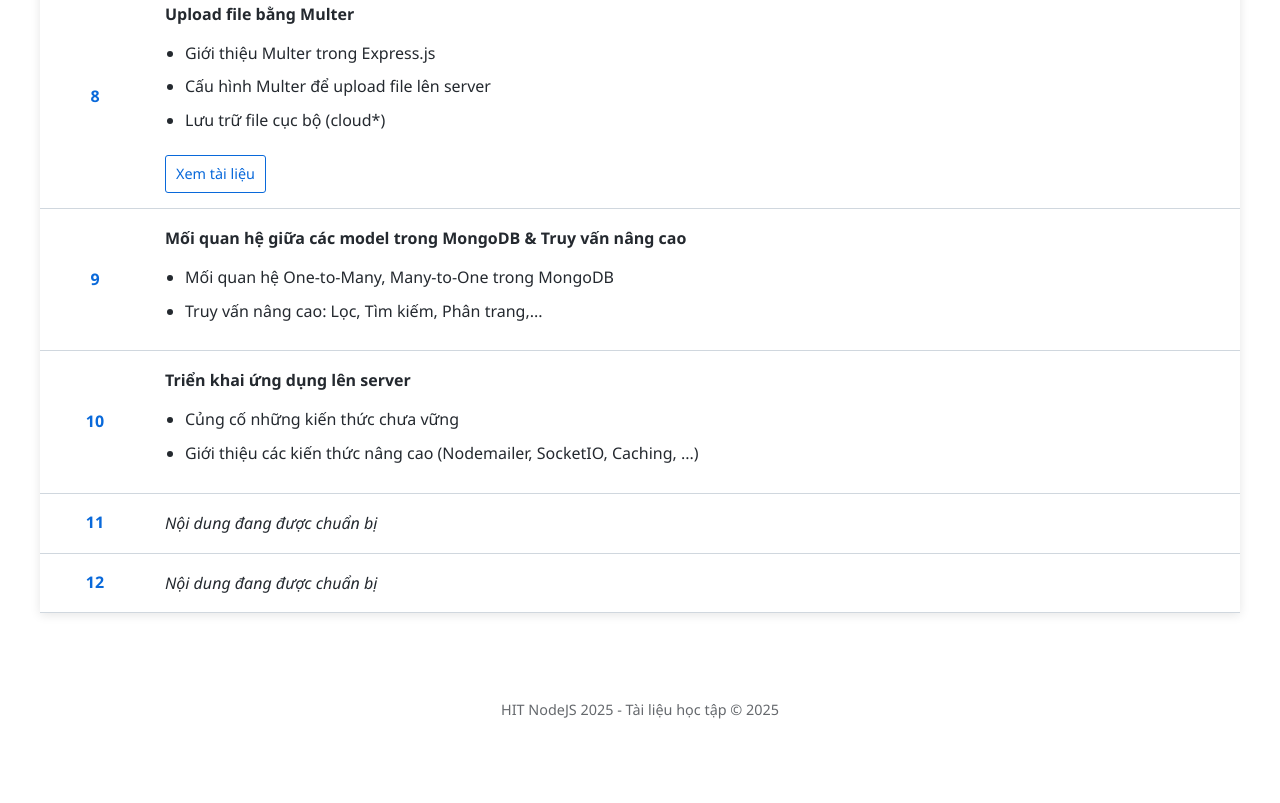
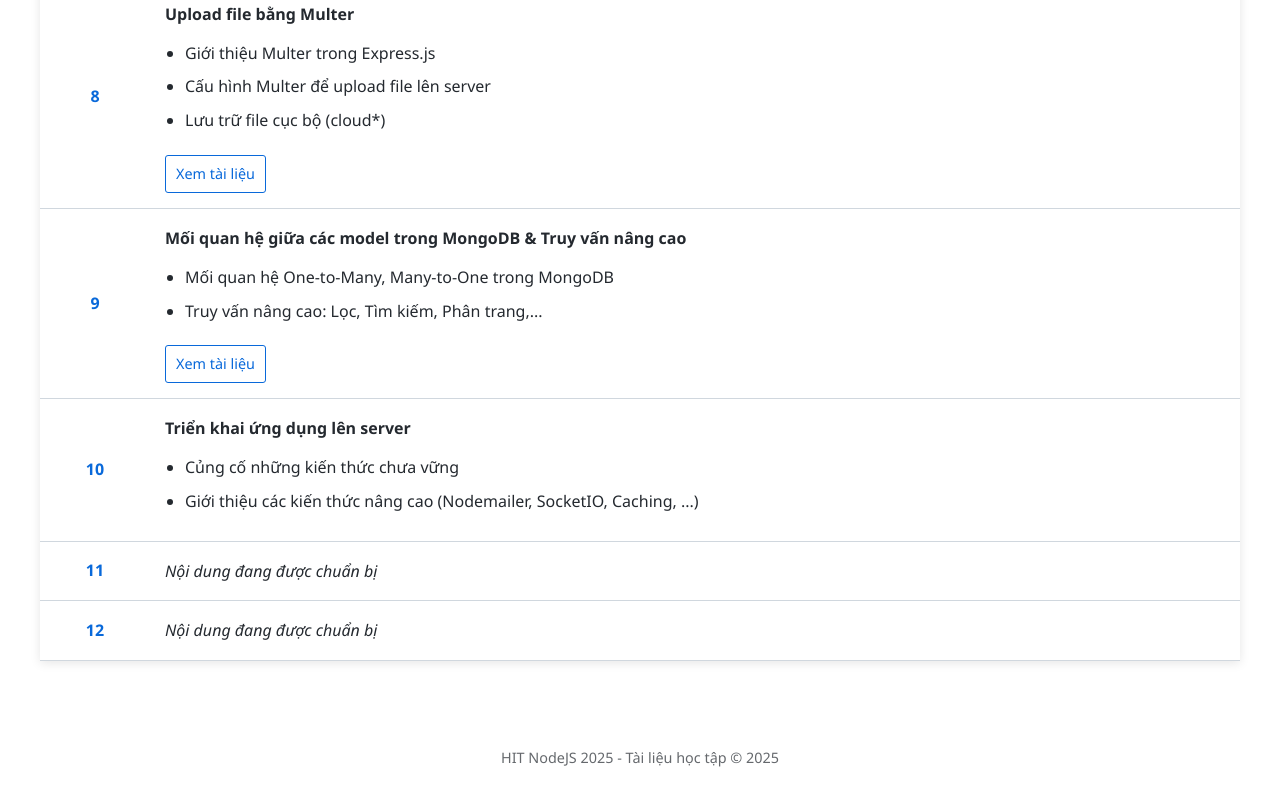
Before and after one commit to ductung3008/HIT-NodeJS-2025, a plain HTML site: page index.html in a window 1280 px wide. Shown: the part 1824-2627 px from the top of the page. Before the commit the page ends 2579 px from the top, so only its background shows below. Drawn offline with nearby package versions, Linux system fonts and the light colour scheme.

Commit message:
feat: add docs week 9

```diff
--- a/index.html
+++ b/index.html
@@ -631,6 +631,13 @@
                                     trang,...
                                 </li>
                             </ul>
+
+                            <a
+                                href="#"
+                                class="doc-link"
+                                data-doc-path="./week-9/docs.md"
+                                >Xem tài liệu</a
+                            >
                         </td>
                     </tr>
                     <tr>
```
Also changed, not shown: 1 other file.
